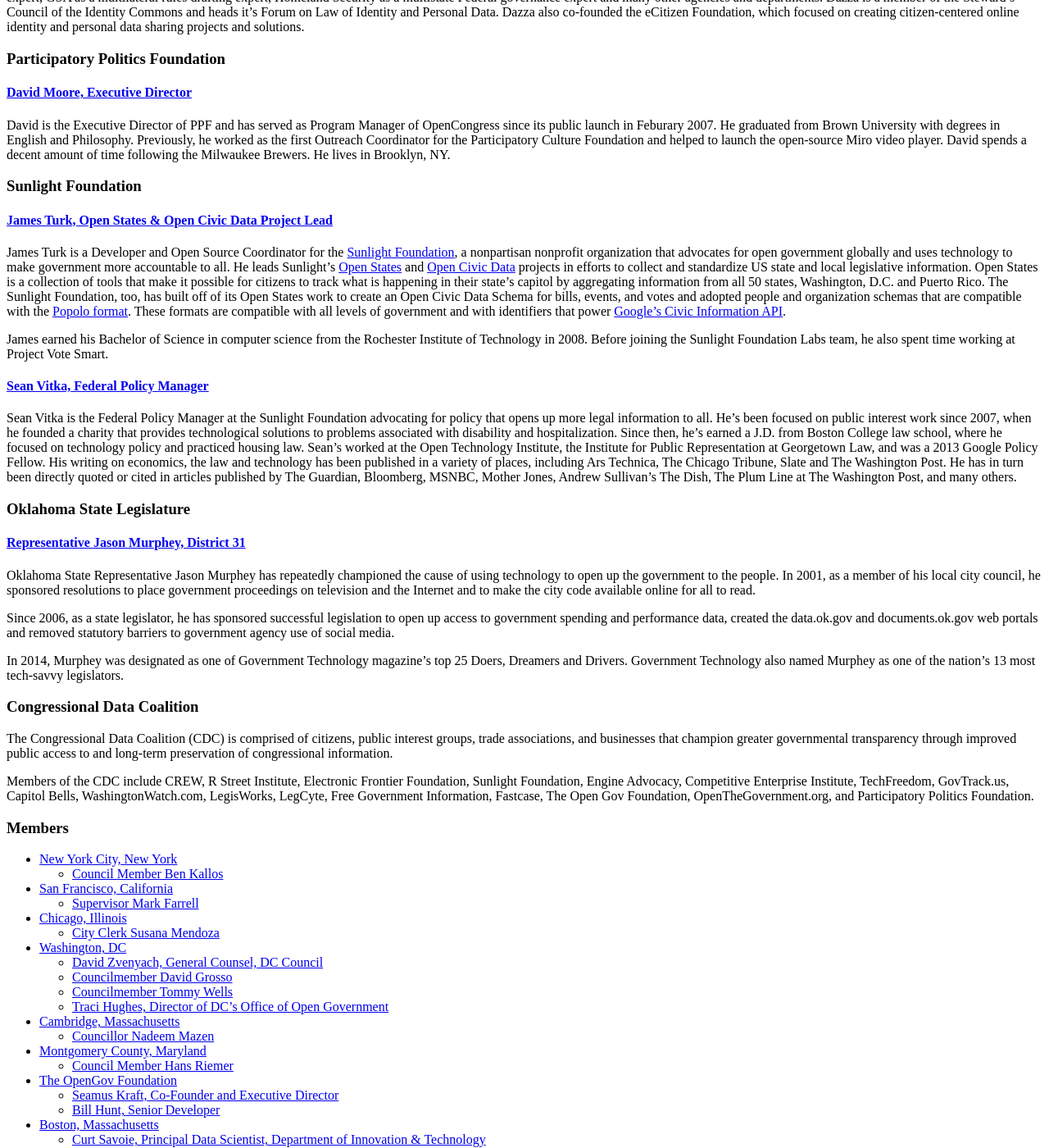
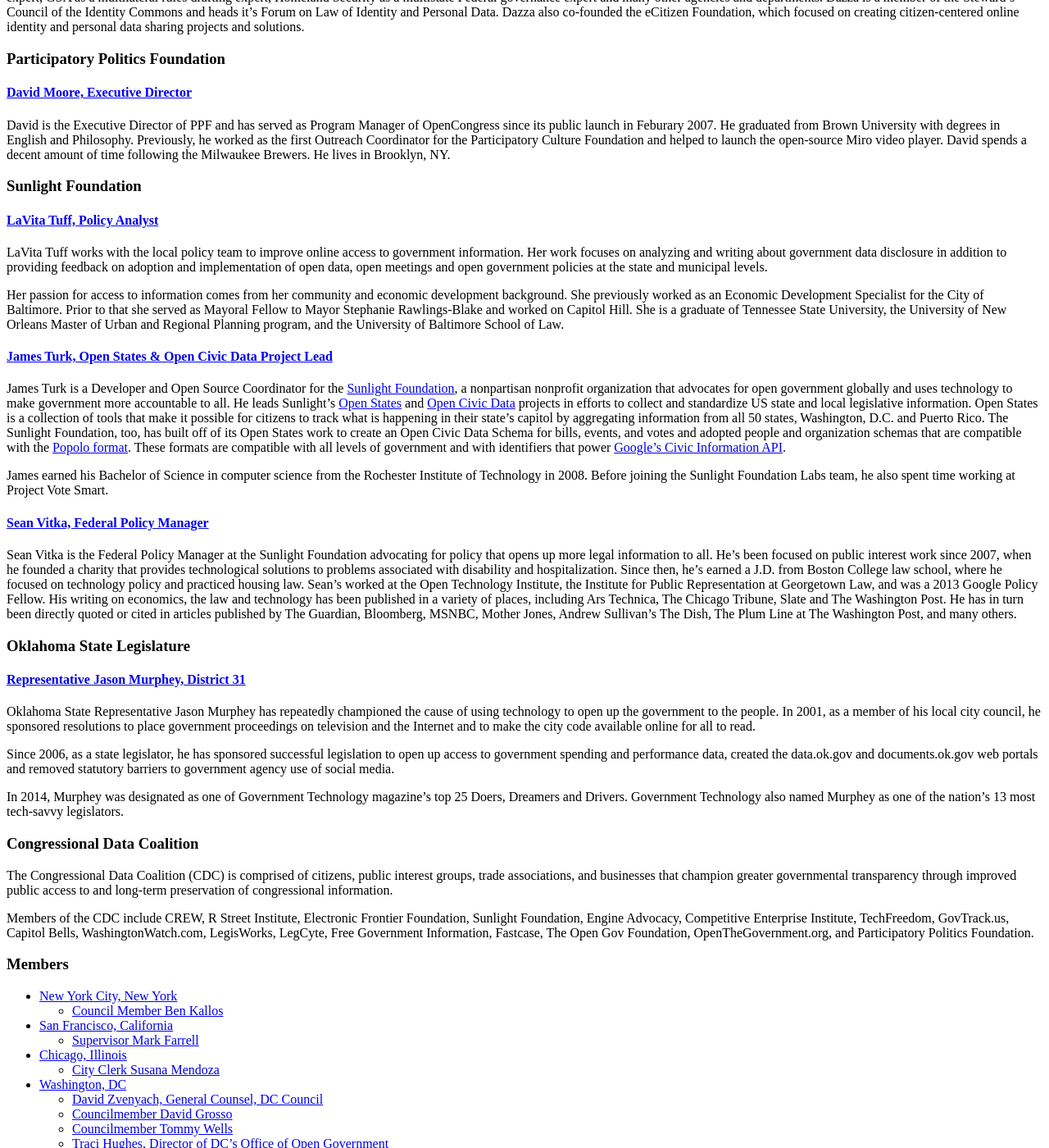
Before and after one commit to opengovfoundation/free-law-founders-site, a Jekyll site: the page built from who-we-are.md, in a window 1280 px wide and 1400 px high, scrolled down 3112 px. Shown: the whole window at 82% size. Built offline with Jekyll 4.4.1, drawn with Linux system fonts in a browser that asks for light colours; nearby versions of some CDN libraries; some of the changed text lies outside the part shown.

Commit message:
Update who-we-are.md

```diff
--- a/who-we-are.md
+++ b/who-we-are.md
@@ -31,6 +31,7 @@ sidebar: |
   * <a href="#participatory_politics">Participatory Politics Foundation</a>
   	* <a href="#pp-david_moore">David Moore, Executive Director</a>
   * <a href="#sunlight_foundation">Sunlight Foundation</a>
+    * <a href="sunlight-lavita_tuff">LaVita Tuff, Policy Analyst</a>
     * <a href="#sunlight-james_turk">James Turk, Open States & Open Civic Data Project Lead</a>
     * <a href="#sunlight-sean_vitka">Sean Vitka, Federal Policy Manager</a>
   * <a href="#oklahoma">Oklahoma State Legislature</a>
@@ -147,6 +148,12 @@ David is the Executive Director of PPF and has served as Program Manager of Open
 
 ### <a id="sunlight_foundation"></a>Sunlight Foundation
 
+#### <a id="sunlight-lavita_Tuff"></a>[LaVita Tuff, Policy Analyst](http://sunlightfoundation.com/team/ltuff/)
+
+LaVita Tuff works with the local policy team to improve online access to government information. Her work focuses on analyzing and writing about government data disclosure in addition to providing feedback on adoption and implementation of open data, open meetings and open government policies at the state and municipal levels.
+
+Her passion for access to information comes from her community and economic development background. She previously worked as an Economic Development Specialist for the City of Baltimore. Prior to that she served as Mayoral Fellow to Mayor Stephanie Rawlings-Blake and worked on Capitol Hill. She is a graduate of Tennessee State University, the University of New Orleans Master of Urban and Regional Planning program, and the University of Baltimore School of Law.
+
 #### <a id="sunlight-james_turk"></a>[James Turk, Open States & Open Civic Data Project Lead](http://sunlightfoundation.com/team/)
 
 James Turk is a Developer and Open Source Coordinator for the [Sunlight Foundation](http://sunlightfoundation.com/), a nonpartisan nonprofit organization that advocates for open government globally and uses technology to make government more accountable to all.  He leads Sunlight's [Open States](http://openstates.org/) and [Open Civic Data](http://opencivicdata.org/) projects in efforts to collect and standardize US state and local legislative information. Open States is a collection of tools that make it possible for citizens to track what is happening in their state's capitol by aggregating information from all 50 states, Washington, D.C. and Puerto Rico. The Sunlight Foundation, too, has built off of its Open States work to create an Open Civic Data Schema for bills, events, and votes and adopted people and organization schemas that are compatible with the [Popolo format](http://popoloproject.com/). These formats are compatible with all levels of government and with identifiers that power [Google’s Civic Information API](https://developers.google.com/civic-information/docs/us_v1/representatives/representativeInfoQuery).
```
